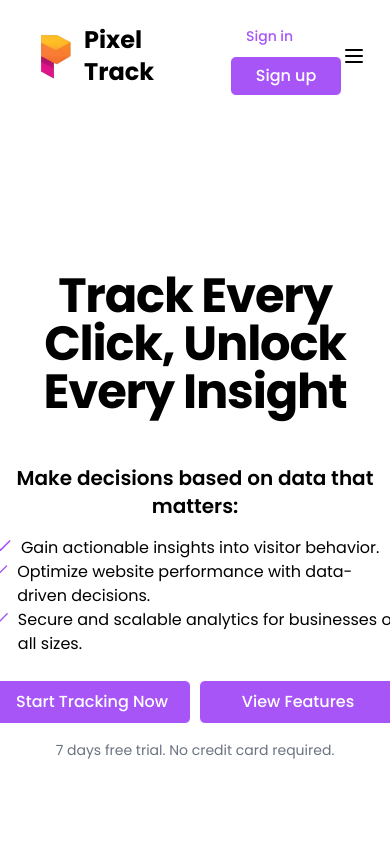
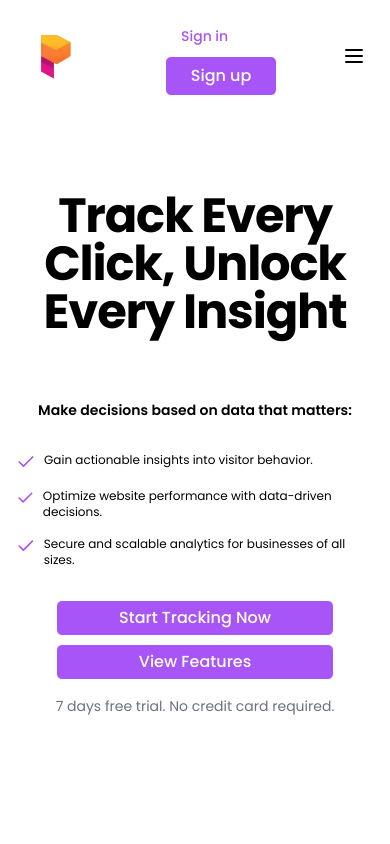
Before and after one commit to Nikola31267/tracking-app, a Next.js app: page / in a window 390 px wide. Shown: the top 844 px of the page. Built offline with nearby package versions, Linux system fonts and the light colour scheme.

Commit message:
frontend changes

```diff
--- a/src/app/(site)/page.jsx
+++ b/src/app/(site)/page.jsx
@@ -7,6 +7,7 @@ import { useState, useEffect } from "react";
 import { axiosInstance } from "@/lib/axios";
 import Loader from "@/components/layout/Loader";
 import FeaturesSection from "@/components/FeaturesSection";
+import InfoAboutVisitorSection from "@/components/InfoAboutVisitorSection";
 
 export default function Home() {
   const [user, setUser] = useState(null);
@@ -46,6 +47,7 @@ export default function Home() {
     <>
       <HeroSection />
       <FeaturesSection />
+      <InfoAboutVisitorSection />
       <Pricing user={user} />
       <Faq />
     </>
--- a/src/components/HeroSection.jsx
+++ b/src/components/HeroSection.jsx
@@ -18,19 +18,22 @@ const HeroSection = () => {
       router.push(`/${targetId}`);
     }
   };
+
   return (
     <div className="min-h-screen">
-      <div className="flex flex-col gap-28 justify-center items-center mt-40 mb-20">
+      <div className="flex flex-col gap-28 justify-center items-center px-4 py-20 sm:px-6 sm:py-32 md:px-8 md:py-40 lg:px-12 lg:py-32">
         <div className="flex flex-col gap-4 justify-center items-center">
-          <h1 className="text-5xl font-bold tracking-tight text-center">
-            Track Every Click, Unlock Every Insight
-          </h1>
+          <div className="flex items-center justify-center">
+            <h1 className="text-5xl font-bold tracking-tight text-center sm:text-5xl md:text-4xl lg:text-5xl">
+              Track Every Click, Unlock Every Insight
+            </h1>
+          </div>
 
-          <div className="mt-8">
-            <h3 className="text-center text-xl font-semibold">
+          <div className="mt-12">
+            <h3 className="text-center text-sm font-semibold sm:text-lg md:text-lg lg:text-2xl">
               Make decisions based on data that matters:
             </h3>
-            <ul className="mt-4 list-none ">
+            <ul className="mt-8 list-none flex flex-col gap-4 sm:gap-6 md:gap-8 lg:gap-4 text-xs sm:text-sm md:text-base lg:text-lg md:flex-row md:flex-wrap md:justify-center md:gap-x-8 lg:flex-col lg:gap-x-0">
               <li className="flex items-start">
                 <Check className="h-5 w-5 mr-2 text-purple-500" />
                 Gain actionable insights into visitor behavior.
@@ -46,12 +49,15 @@ const HeroSection = () => {
             </ul>
           </div>
           <div>
-            <div className="flex items-center gap-2 mt-2">
-              <ShinyButton href="/dashboard" className="h-11 w-full">
+            <div className="flex flex-col gap-2 mt-4 sm:flex-col md:flex-col lg:flex-row">
+              <ShinyButton
+                href="/dashboard"
+                className="h-9 w-full sm:h-9 md:h-10 lg:h-12"
+              >
                 Start Tracking Now
               </ShinyButton>
               <ShinyButton
-                className="h-11 w-full"
+                className="h-9 w-full sm:h-9 md:h-10 lg:h-12"
                 href="/#features"
                 onClick={(e) => {
                   handleSmoothScroll(e, "#features");
@@ -70,7 +76,7 @@ const HeroSection = () => {
             <Image
               alt="Hero"
               fetchPriority="high"
-              width={800}
+              width={1000}
               height={600}
               decoding="async"
               data-nimg="1"
--- /dev/null
+++ b/src/components/InfoAboutVisitorSection.jsx
@@ -0,0 +1,64 @@
+import Image from "next/image";
+import React from "react";
+
+const InfoAboutVisitorSection = () => {
+  return (
+    <section className="bg-base-300 py-24 md:py-36">
+      <div className="mx-auto max-w-3xl space-y-12 md:space-y-20">
+        <div className="relative flex items-center justify-center">
+          <Image
+            src="/logo-nobg.png"
+            alt="Marc Lou — Product Hunt Maker of the Year 2023"
+            className="h-52 w-52 rounded-lg object-cover object-center sm:float-left sm:h-32 sm:w-32 md:h-52 md:w-52"
+            width={52}
+            height={52}
+          />
+          <div className="text-base-secondary mx-auto max-w-xl space-y-4 leading-relaxed md:space-y-5">
+            <p className="text-lg font-medium">
+              Hello
+              <span
+                className="mx-0.5 cursor-pointer rounded-sm px-1 text-base-content underline decoration-primary/80 decoration-wavy decoration-[2px] underline-offset-[3px] duration-150 ease-in-out hover:bg-primary/20 hover:decoration-primary"
+                data-tooltip-id="system-info-tooltip"
+              >
+                Wanderer
+              </span>{" "}
+              from{" "}
+              <span className="inline-flex flex-wrap items-center gap-1.5 text-base-content">
+                <span>Bulgaria</span>
+                <div className="inline-flex h-[14px] w-[21px] overflow-hidden rounded-sm shadow-md">
+                  <Image
+                    src="https://purecatamphetamine.github.io/country-flag-icons/3x2/BG.svg"
+                    alt="Bulgaria flag"
+                    className="h-full w-full"
+                    width={21}
+                    height={14}
+                  />
+                </div>
+              </span>
+            </p>
+            <p className="">
+              It&apos;s me, This Marc, maker of DataFast. I built{" "}
+              <a
+                className="link font-medium text-base-content hover:link-secondary"
+                target="_blank"
+                href="https://marclou.com?ref=datafast_intro"
+              >
+                24 startups in 2 years
+              </a>
+              . People ask me:
+            </p>
+            <ul className="italic">
+              <li>- How to know if I should focus on a startup?</li>
+              <li>- What are the best marketing channels?</li>
+            </ul>
+            <p className="font-medium text-base-content">
+              Answer: It depends on your data
+            </p>
+          </div>
+        </div>
+      </div>
+    </section>
+  );
+};
+
+export default InfoAboutVisitorSection;
--- a/src/components/layout/Navbar.jsx
+++ b/src/components/layout/Navbar.jsx
@@ -39,17 +39,16 @@ export default function Navbar() {
         animate={{ opacity: 1, y: 0 }}
         transition={{ duration: 0.5 }}
       >
-        <Link
-          href="/"
-          className="text-2xl font-bold text-primary flex items-center"
-        >
+        <Link href="/" className="flex items-center">
           <Image
             src="/logo-nobg.png"
             alt="TurboVerify"
             width={60}
             height={60}
           />
-          Pixel Track
+          <span className="text-2xl font-bold text-primary hidden md:block">
+            Pixel Track
+          </span>
         </Link>
         <nav className="hidden md:flex space-x-6">
           <Link
```
